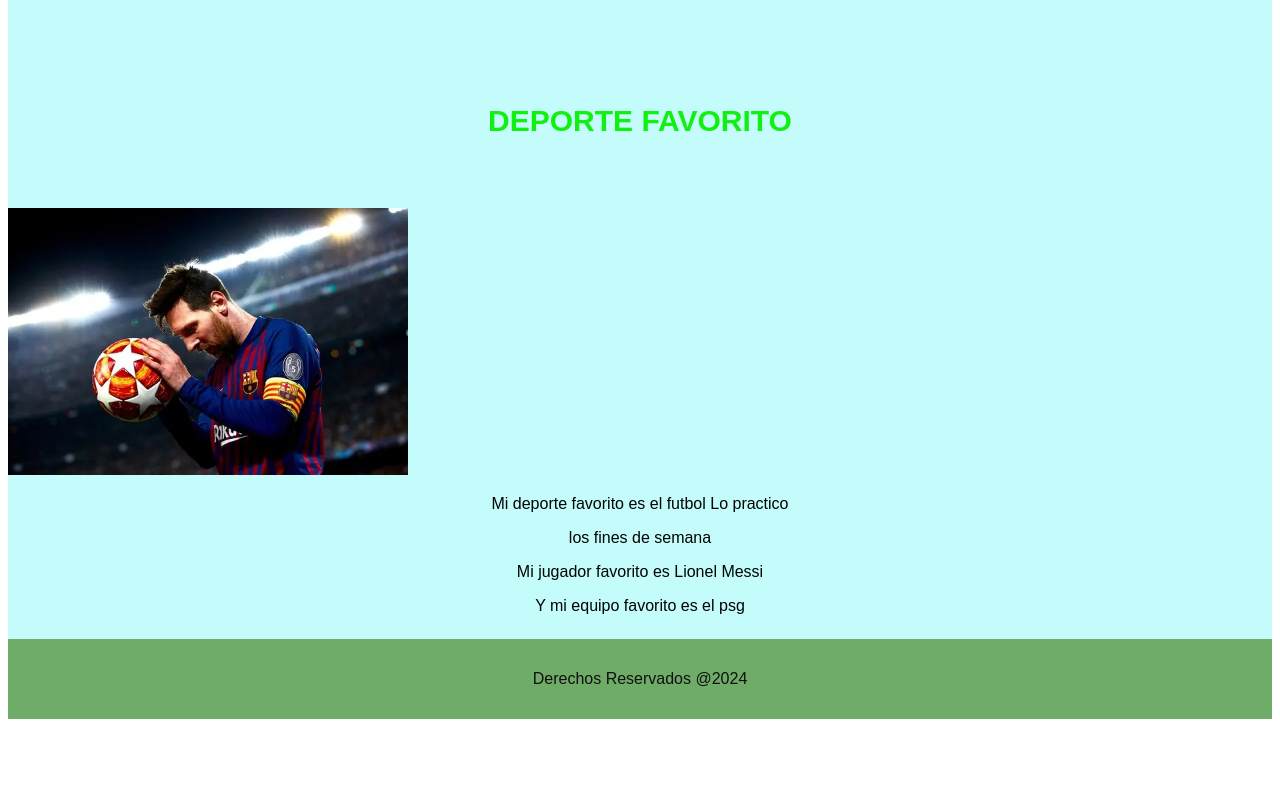
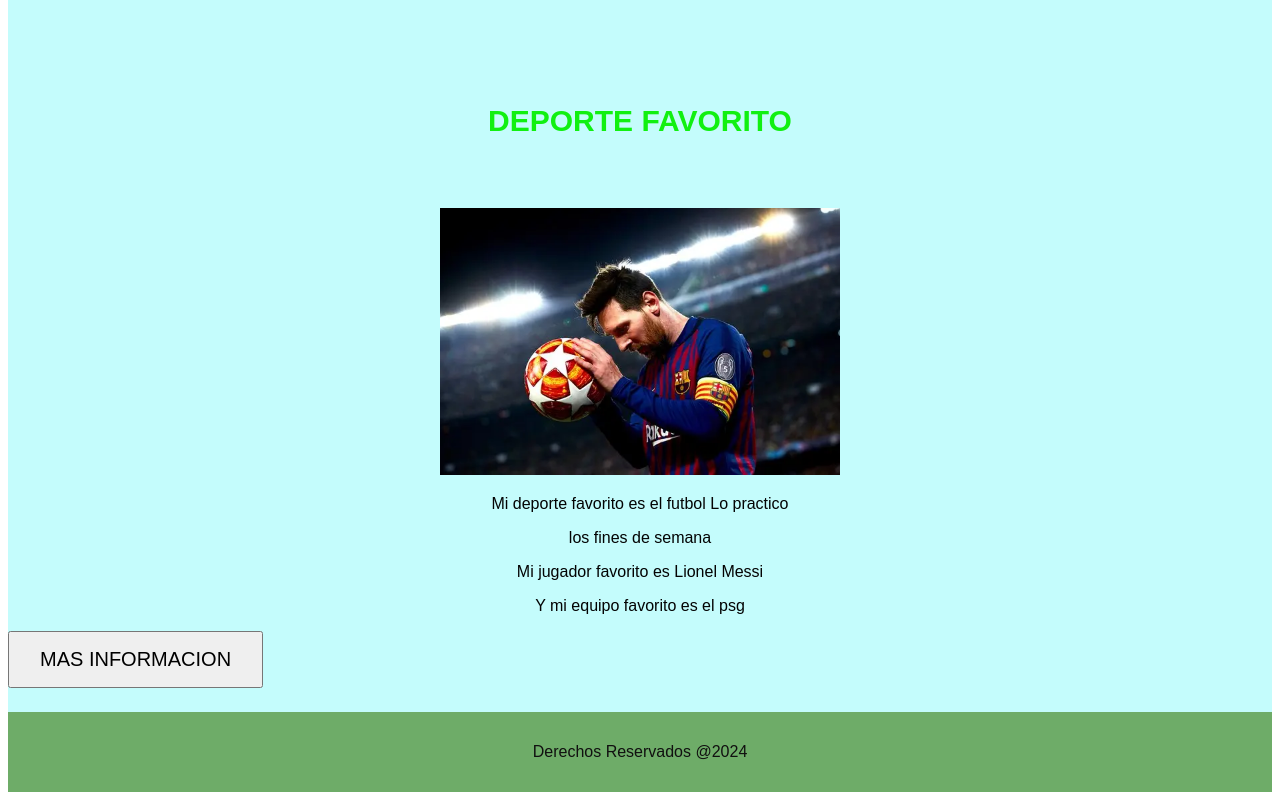
Before and after one commit to Tibuti15/curriculo, a plain HTML site: page index.html in a window 1280 px wide. Shown: the part 1065-1865 px from the top of the page. Before the commit the page ends 1792 px from the top, so only its background shows below. Drawn offline with Linux system fonts and the light colour scheme.

Commit message:
cambio de estilo

```diff
--- a/index.html
+++ b/index.html
@@ -60,13 +60,16 @@
             <br>
             <br>
             <h6>DEPORTE FAVORITO</h6>
+            <center>
             <img src="futbol.webp" alt="Imajen de futbol" class="futbolimg" width="400">
+            </center>
                 <div class="Infofutbol">
                     <p>Mi deporte favorito es el futbol Lo practico</p>
                     <p>los fines de semana </p>
                     <p>Mi jugador favorito es Lionel Messi</p>
                     <p>Y mi equipo favorito es el psg</p>
                 </div>
+                <button class="btn succes">MAS INFORMACION</button>
         </div>
     <footer>
         <p>Derechos Reservados @2024 </p>
--- a/styles.css
+++ b/styles.css
@@ -72,5 +72,9 @@
 }
 .Infofutbol{
     text-align: center;
-    gap: 20px;
 }
+  .btn.succes {
+    font-size: 20px;
+    padding: 15px 30px;
+    text-align: center;
+  }
```
